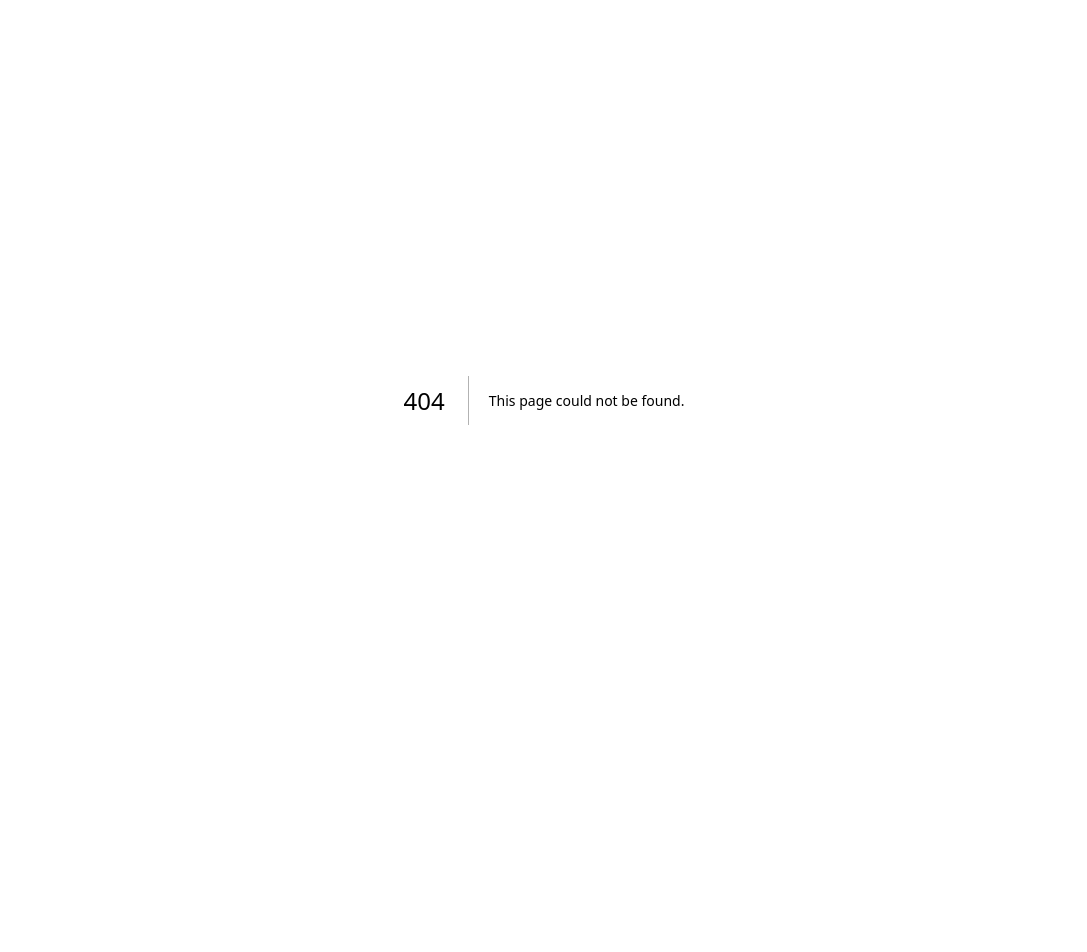
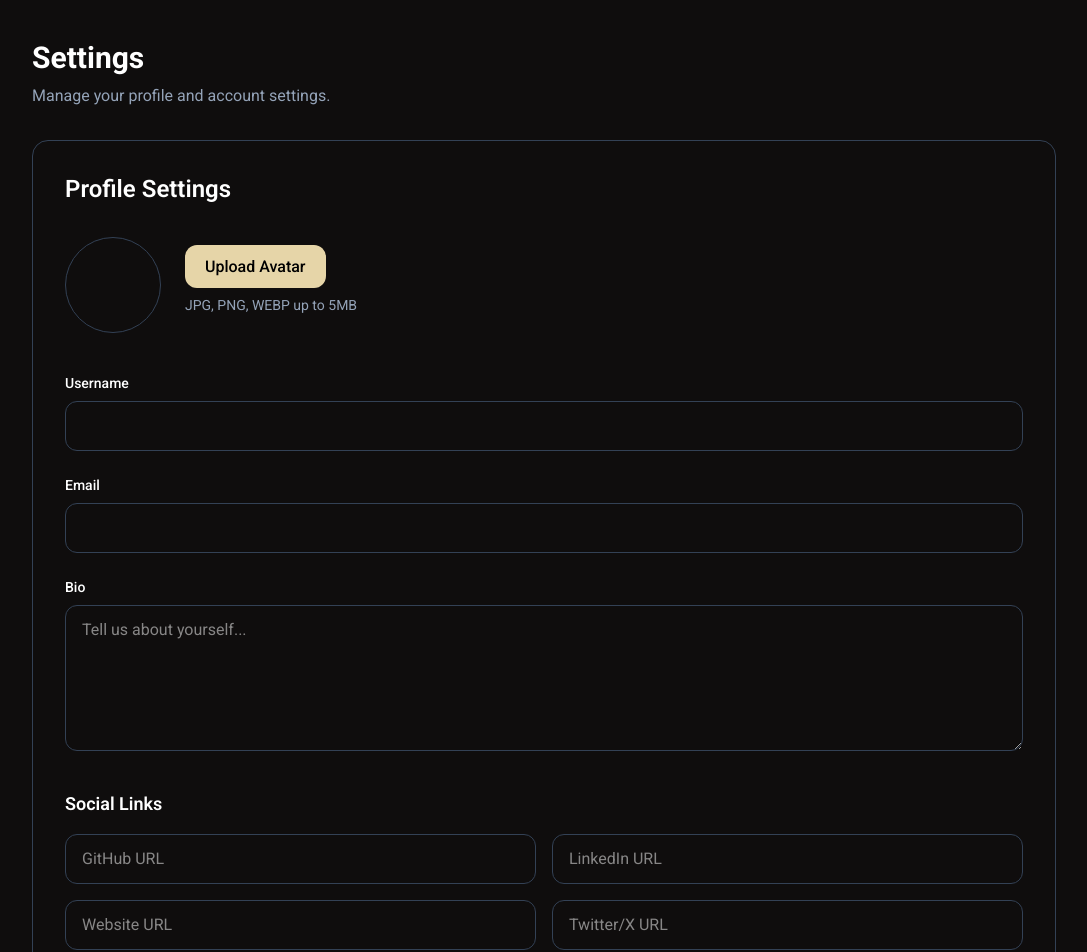
Before and after one commit to SyedShahulAhmed/Guild, a Next.js app: page /settings in a window 1280 px wide. Before the commit this address had no page. Shown: the top 952 px of the page, without its empty margins (96-1183 px from the left). Before the commit the page ends 800 px from the top, so only its background shows below. Built offline with nearby package versions, Linux system fonts and the light colour scheme; no server answers.

Commit message:
Add : Settings page for account modification added

```diff
--- /dev/null
+++ b/src/app/settings/page.tsx
@@ -0,0 +1,292 @@
+"use client";
+
+import Image from "next/image";
+import React, { useEffect, useState } from "react";
+import { toast } from "sonner";
+
+interface Profile {
+  username: string;
+  email: string;
+  avatarUrl: string;
+  bio: string;
+  socialLinks: {
+    github: string;
+    linkedin: string;
+    website: string;
+    X: string;
+  };
+}
+export default function SettingsPage() {
+  const [loading, setLoading] = useState(false);
+
+  const [profile, setProfile] = useState<Profile>({
+    username: "",
+    email: "",
+    avatarUrl: "",
+    bio: "",
+    socialLinks: {
+      github: "",
+      linkedin: "",
+      website: "",
+      X: "",
+    },
+  });
+
+  async function fetchProfile() {
+    try {
+      setLoading(true);
+      const res = await fetch("/api/users/profile", {
+        method: "GET",
+      });
+
+      const data = await res.json();
+
+      if (!res.ok) {
+        toast.error("Profile fetching Failed");
+        return;
+      }
+      setProfile(data.profile);
+    } catch {
+      toast.error("Failed to load profile");
+    } finally {
+      setLoading(false);
+    }
+  }
+
+  async function handleAvatarUpload(e: React.ChangeEvent<HTMLInputElement>) {
+    const file = e.target.files?.[0];
+    if (!file) return;
+    try {
+      const formData = new FormData();
+      formData.append("file", file);
+      const res = await fetch("/api/upload/avatar", {
+        method: "POST",
+        body: formData,
+      });
+      const data = await res.json();
+
+      if (!res.ok) {
+        toast.error("Something went wrong");
+      }
+      setProfile((p) => ({
+        ...p,
+        avatarUrl: data.avatarUrl,
+      }));
+
+      toast.success("Avatar Uploaded");
+    } catch {
+      toast.error("Avatar upload Failed");
+    }
+  }
+
+  async function handleSave() {
+    try {
+      const res = await fetch("/api/users/profile", {
+        method: "PATCH",
+        headers: {
+          "Content-Type": "application/json",
+        },
+        body: JSON.stringify({
+          avatarUrl: profile.avatarUrl,
+          bio: profile.bio,
+          socialLinks: profile.socialLinks,
+        }),
+      });
+      const data = await res.json();
+      if (!res.ok) {
+        toast.error("something went wrong");
+      }
+      toast.success("Profile Updated");
+    } catch {
+      toast.error("Failed to update profile");
+    }
+  }
+
+  useEffect(() => {
+    const loadProfile = async () => {
+      await fetchProfile();
+    };
+    loadProfile();
+  }, []);
+  if (loading) {
+    return (
+      <div className="flex min-h-screen items-center justify-center bg-background text-foreground">
+        Loading...
+      </div>
+    );
+  }
+  return (
+    <div className="min-h-screen bg-background px-6 py-10">
+      <div className="mx-auto max-w-5xl">
+        <div className="mb-8">
+          <h1 className="text-3xl font-bold text-foreground">Settings</h1>
+
+          <p className="mt-2 text-muted">
+            Manage your profile and account settings.
+          </p>
+        </div>
+
+        <div className="rounded-2xl border border-border  p-8">
+          <h2 className="mb-8 text-2xl font-semibold text-foreground">
+            Profile Settings
+          </h2>
+
+          {/* Avatar */}
+          <div className="mb-10 flex items-center gap-6">
+            {profile.avatarUrl ? (
+              <Image
+                src={profile.avatarUrl}
+                alt="Avatar"
+                width={96}
+                height={96}
+                className="h-24 w-24 rounded-full object-cover border border-border"
+              />
+            ) : (
+              <div className="flex h-24 w-24 items-center justify-center rounded-full border border-border bg-background text-2xl font-bold text-accent">
+                {profile.username?.charAt(0).toUpperCase()}
+              </div>
+            )}
+
+            <div>
+              <label className="cursor-pointer rounded-xl bg-accent px-5 py-3 font-medium text-black">
+                Upload Avatar
+                <input
+                  type="file"
+                  accept="image/*"
+                  className="hidden"
+                  onChange={handleAvatarUpload}
+                />
+              </label>
+
+              <p className="pt-4 text-sm text-muted">
+                JPG, PNG, WEBP up to 5MB
+              </p>
+            </div>
+          </div>
+
+          {/* Username */}
+          <div className="mb-6">
+            <label className="mb-2 block text-sm font-medium text-foreground">
+              Username
+            </label>
+
+            <input
+              value={profile.username}
+              disabled
+              className="w-full rounded-xl border border-border bg-background px-4 py-3 text-muted"
+            />
+          </div>
+
+          {/* Email */}
+          <div className="mb-6">
+            <label className="mb-2 block text-sm font-medium text-foreground">
+              Email
+            </label>
+
+            <input
+              value={profile.email}
+              disabled
+              className="w-full rounded-xl border border-border bg-background px-4 py-3 text-muted"
+            />
+          </div>
+
+          {/* Bio */}
+          <div className="mb-8">
+            <label className="mb-2 block text-sm font-medium text-foreground">
+              Bio
+            </label>
+
+            <textarea
+              rows={5}
+              value={profile.bio}
+              onChange={(e) =>
+                setProfile({
+                  ...profile,
+                  bio: e.target.value,
+                })
+              }
+              className="w-full rounded-xl border border-border bg-background px-4 py-3 text-foreground outline-none focus:border-accent"
+              placeholder="Tell us about yourself..."
+            />
+          </div>
+
+          {/* Social Links */}
+          <div>
+            <h3 className="mb-4 text-lg font-semibold text-foreground">
+              Social Links
+            </h3>
+
+            <div className="grid gap-4 md:grid-cols-2">
+              <input
+                placeholder="GitHub URL"
+                value={profile.socialLinks.github}
+                onChange={(e) =>
+                  setProfile({
+                    ...profile,
+                    socialLinks: {
+                      ...profile.socialLinks,
+                      github: e.target.value,
+                    },
+                  })
+                }
+                className="rounded-xl border border-border bg-background px-4 py-3 text-foreground outline-none focus:border-accent"
+              />
+
+              <input
+                placeholder="LinkedIn URL"
+                value={profile.socialLinks.linkedin}
+                onChange={(e) =>
+                  setProfile({
+                    ...profile,
+                    socialLinks: {
+                      ...profile.socialLinks,
+                      linkedin: e.target.value,
+                    },
+                  })
+                }
+                className="rounded-xl border border-border bg-background px-4 py-3 text-foreground outline-none focus:border-accent"
+              />
+
+              <input
+                placeholder="Website URL"
+                value={profile.socialLinks.website}
+                onChange={(e) =>
+                  setProfile({
+                    ...profile,
+                    socialLinks: {
+                      ...profile.socialLinks,
+                      website: e.target.value,
+                    },
+                  })
+                }
+                className="rounded-xl border border-border bg-background px-4 py-3 text-foreground outline-none focus:border-accent"
+              />
+
+              <input
+                placeholder="Twitter/X URL"
+                value={profile.socialLinks.X}
+                onChange={(e) =>
+                  setProfile({
+                    ...profile,
+                    socialLinks: {
+                      ...profile.socialLinks,
+                      X: e.target.value,
+                    },
+                  })
+                }
+                className="rounded-xl border border-border bg-background px-4 py-3 text-foreground outline-none focus:border-accent"
+              />
+            </div>
+          </div>
+
+          <button
+            onClick={handleSave}
+            className="mt-10 rounded-xl bg-accent px-6 py-3 font-semibold text-black transition hover:opacity-90"
+          >
+            Save Changes
+          </button>
+        </div>
+      </div>
+    </div>
+  );
+}
```
